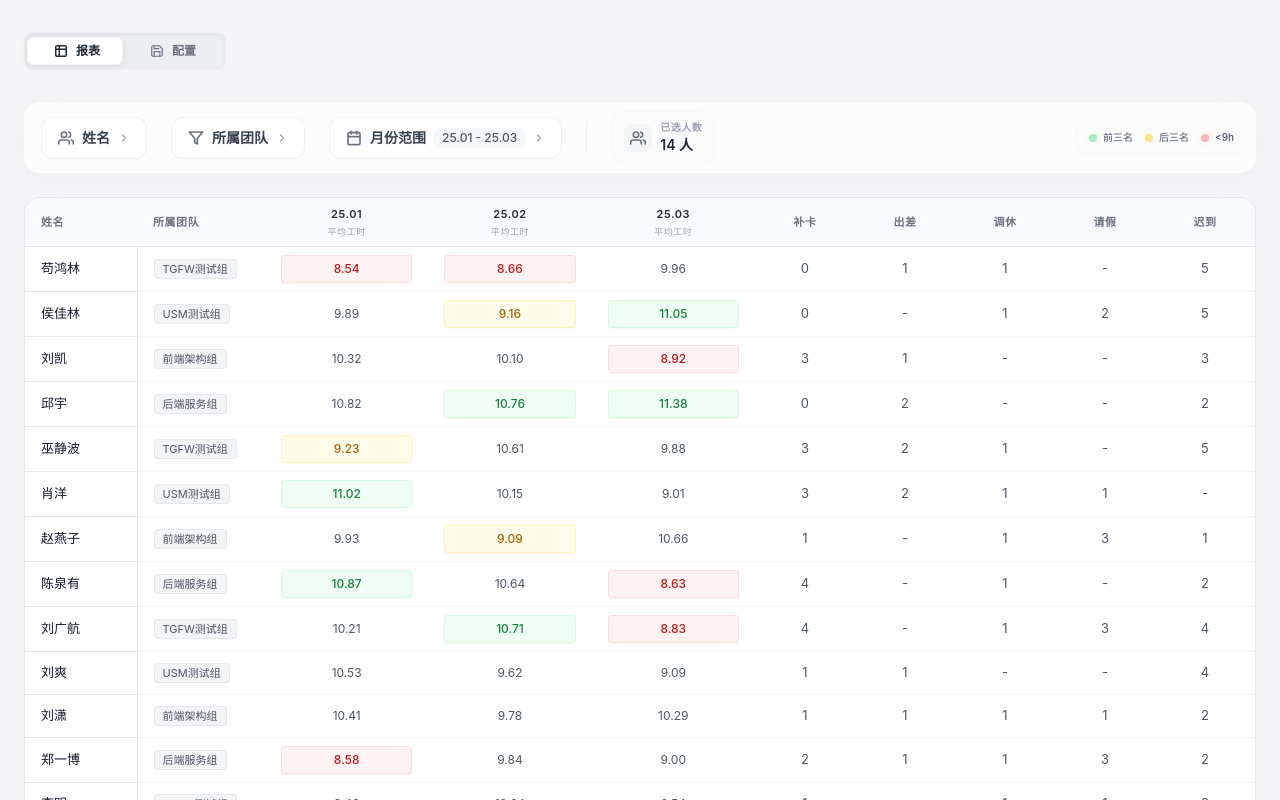
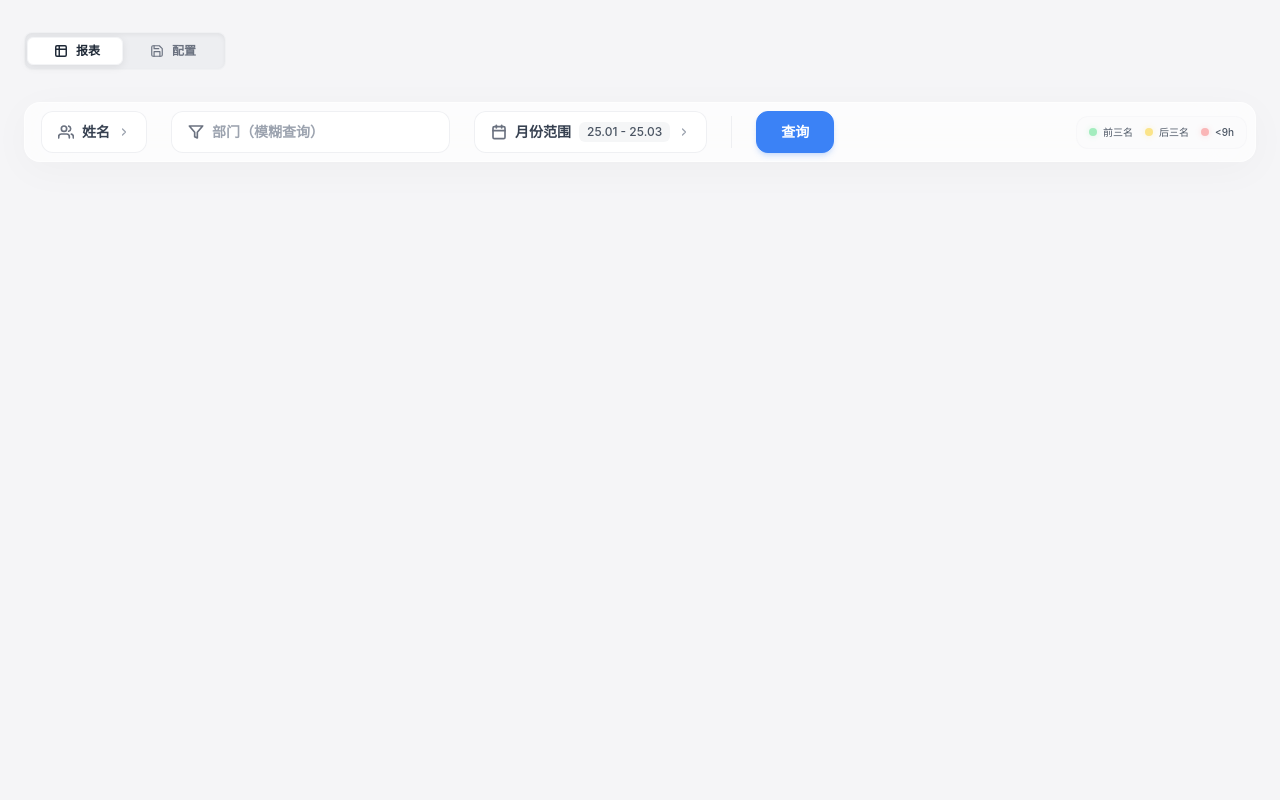
Before and after one commit to FIREGUXBA/vue-test, a Vue app: page /report in a window 1280 px wide. Shown: the top 800 px of the page. Built offline with nearby package versions, Linux system fonts and the light colour scheme.

Commit message:
重构报表数据查询逻辑，更新 API 调用以支持多参数查询，优化月份选择逻辑以满足至少2个月的要求，增强用户交互体验并添加错误提示。

```diff
--- a/src/views/Report.vue
+++ b/src/views/Report.vue
@@ -10,12 +10,83 @@ import IconTrendUp from '../components/icons/IconTrendUp.vue'
 import IconTrendDown from '../components/icons/IconTrendDown.vue'
 import IconClock from '../components/icons/IconClock.vue'
 import { allMonthKeys, getCellColor } from '../utils/data'
+import { queryReportData } from '../utils/api/modules/report'
+const showToast = inject('showToast')
+// 数据状态
+const data = ref([])
+const loading = ref(false)
+const error = ref(null)
+const hasSearched = ref(false) // 是否已执行过查询
 
-const data = inject('data')
+// 筛选条件
 const selectedNames = ref([])
-const selectedDepts = ref([])
+const departmentInput = ref('') // 部门输入框（模糊查询）
 const startMonth = ref('25.01')
 const endMonth = ref('25.03')
+
+// 月份格式转换：25.01 -> 2025-01
+const convertMonthFormat = (monthKey) => {
+  const [year, month] = monthKey.split('.')
+  return `20${year}-${month.padStart(2, '0')}`
+}
+
+// 月份格式转换：2025-08 -> 25.08
+const convertPeriodToMonthKey = (period) => {
+  const [year, month] = period.split('-')
+  return `${year.slice(-2)}.${month}`
+}
+
+// 从 API 返回的数据格式转换为内部格式
+const normalizeData = (apiData) => {
+  if (!Array.isArray(apiData) || apiData.length === 0) {
+    return []
+  }
+
+  // 按员工分组数据
+  const employeeMap = {}
+
+  apiData.forEach(item => {
+    const employeeId = item.employee_id
+    const employee = item.employee || {}
+
+    // 如果该员工还没有记录，创建新记录
+    if (!employeeMap[employeeId]) {
+      employeeMap[employeeId] = {
+        id: item.id || employeeId,
+        name: employee.name || '',
+        dept: employee.second_level_dept || employee.third_level_dept || '',
+        monthlyHours: {},
+        stats: {
+          missingCard: 0,
+          businessTrip: 0,
+          compLeave: 0,
+          leave: 0,
+          late: 0,
+          earlyLeave: 0
+        },
+        hours: 0 // 用于统计总工时
+      }
+    }
+
+    // 转换月份格式并添加工时数据
+    const monthKey = convertPeriodToMonthKey(item.period)
+    employeeMap[employeeId].monthlyHours[monthKey] = item.avg_work_hours || 0
+
+    // 累计统计数据（补卡、迟到等应该累计）
+    const stats = employeeMap[employeeId].stats
+    stats.missingCard += item.card_fix_count || 0
+    stats.businessTrip += item.business_trip_days || 0
+    stats.leave += item.leave_days_total || 0
+    stats.late += item.late_count || 0
+    stats.earlyLeave += item.early_leave_count || 0
+
+    // 累计总工时（使用总工时）
+    employeeMap[employeeId].hours += item.total_work_hours || 0
+  })
+
+  // 转换为数组并返回
+  return Object.values(employeeMap)
+}
 
 // 计算选择的月份数量
 const selectedMonthCount = computed(() => {
@@ -27,16 +98,20 @@ const selectedMonthCount = computed(() => {
   return endIdx - startIdx + 1
 })
 
-// 验证月份范围是否满足至少6个月的要求
+// 验证月份范围是否满足至少2个月的要求
 const isMonthRangeValid = computed(() => {
-  return selectedMonthCount.value >= 3
+  return selectedMonthCount.value >= 2
 })
 const showNameDropdown = ref(false)
-const showDeptDropdown = ref(false)
 const showMonthDropdown = ref(false)
 
-const allNames = computed(() => [...new Set(data.value.map(i => i.name))].sort())
-const allDepts = computed(() => [...new Set(data.value.map(i => i.dept))].sort())
+// 从已查询的数据中获取所有姓名列表（用于下拉选择）
+const allNames = computed(() => {
+  if (!hasSearched.value || data.value.length === 0) {
+    return []
+  }
+  return [...new Set(data.value.map(i => i.name))].sort()
+})
 
 // 根据选择的月份范围生成月份列表
 const monthKeys = computed(() => {
@@ -48,17 +123,54 @@ const monthKeys = computed(() => {
   return allMonthKeys.slice(startIdx, endIdx + 1)
 })
 
+// 查询报表数据
+const handleQuery = async () => {
+  loading.value = true
+  error.value = null
+
+  try {
+    const params = {
+      start_month: convertMonthFormat(startMonth.value),
+      end_month: convertMonthFormat(endMonth.value)
+    }
+
+    // 添加可选参数：姓名列表
+    if (selectedNames.value.length > 0) {
+      params.names = selectedNames.value
+    }
+
+    // 添加可选参数：部门模糊查询
+    if (departmentInput.value.trim()) {
+      params.department = departmentInput.value.trim()
+    }
+    showToast('查询中...')
+    const result = await queryReportData(params)
+    data.value = normalizeData(result)
+    hasSearched.value = true
+    showToast('查询成功')
+  } catch (err) {
+    error.value = err.message || '查询失败，请稍后重试'
+    showToast('查询失败，请稍后重试', 'error')
+  } finally {
+    loading.value = false
+  }
+}
+
+// 过滤后的数据（前端筛选，如果需要的话）
 const filteredData = computed(() => {
-  return data.value.filter(item => {
-    const matchesName = selectedNames.value.length === 0 || selectedNames.value.includes(item.name)
-    const matchesDept = selectedDepts.value.length === 0 || selectedDepts.value.includes(item.dept)
-    return matchesName && matchesDept
-  })
+  if (!hasSearched.value) {
+    return []
+  }
+  return data.value
 })
 
 const columnValues = computed(() => {
   const map = {}
-  monthKeys.value.forEach(m => map[m] = filteredData.value.map(row => row.monthlyHours[m]))
+  monthKeys.value.forEach(m => {
+    map[m] = filteredData.value
+      .map(row => row.monthlyHours[m])
+      .filter(val => val !== undefined && val !== null)
+  })
   return map
 })
 
@@ -93,8 +205,10 @@ const footerStats = computed(() => {
   // 1. 平均工时
   let totalSum = 0, totalCount = 0
   currentData.forEach(d => monthKeys.value.forEach(m => {
-    totalSum += d.monthlyHours[m];
-    totalCount++
+    if (d.monthlyHours[m] !== undefined && d.monthlyHours[m] !== null) {
+      totalSum += d.monthlyHours[m];
+      totalCount++
+    }
   }))
   const avgAll = totalCount > 0 ? (totalSum / totalCount).toFixed(2) : '0.00'
 
@@ -140,8 +254,8 @@ watch([startMonth, endMonth], ([start, end]) => {
   }
 
   const monthCount = endIdx - startIdx + 1
-  if (monthCount < 3) {
-    const newEndIdx = Math.min(startIdx + 2, allMonthKeys.length - 1)
+  if (monthCount < 2) {
+    const newEndIdx = Math.min(startIdx + 1, allMonthKeys.length - 1)
     endMonth.value = allMonthKeys[newEndIdx]
   }
 })
@@ -149,23 +263,13 @@ watch([startMonth, endMonth], ([start, end]) => {
 const toggleNameDropdown = () => {
   const wasOpen = showNameDropdown.value
   showNameDropdown.value = false
-  showDeptDropdown.value = false
   showMonthDropdown.value = false
   showNameDropdown.value = !wasOpen
-}
-
-const toggleDeptDropdown = () => {
-  const wasOpen = showDeptDropdown.value
-  showNameDropdown.value = false
-  showDeptDropdown.value = false
-  showMonthDropdown.value = false
-  showDeptDropdown.value = !wasOpen
 }
 
 const toggleMonthDropdown = () => {
   const wasOpen = showMonthDropdown.value
   showNameDropdown.value = false
-  showDeptDropdown.value = false
   showMonthDropdown.value = false
   showMonthDropdown.value = !wasOpen
 }
@@ -173,7 +277,6 @@ const toggleMonthDropdown = () => {
 const handleClickOutside = (event) => {
   if (!event.target.closest('.dropdown-container')) {
     showNameDropdown.value = false
-    showDeptDropdown.value = false
     showMonthDropdown.value = false
   }
 }
@@ -216,6 +319,9 @@ onUnmounted(() => {
                     class="text-xs text-blue-500 hover:text-blue-600 font-medium transition-colors duration-200 px-2 py-1 rounded-md hover:bg-blue-50">清空</button>
                 </div>
                 <div class="p-2 space-y-1">
+                  <div v-if="allNames.length === 0" class="p-4 text-center text-xs text-gray-400">
+                    请先查询数据以显示姓名列表
+                  </div>
                   <label v-for="name in allNames" :key="name"
                     class="flex items-center gap-2 p-2 rounded-lg hover:bg-blue-50/50 cursor-pointer transition-all duration-200 group/item">
                     <input type="checkbox" :value="name" v-model="selectedNames" @click.stop
@@ -230,42 +336,18 @@ onUnmounted(() => {
           </transition>
         </div>
 
-        <!-- 选择所属团队 -->
-        <div class="relative dropdown-container">
-          <button @click.stop="toggleDeptDropdown"
-            class="flex items-center gap-2 px-4 py-2.5 rounded-xl text-sm font-semibold transition-all duration-300 border relative overflow-hidden group"
-            :class="showDeptDropdown || selectedDepts.length > 0
-              ? 'bg-blue-50/90 hover:bg-blue-50 text-blue-700 border-blue-300/50 shadow-md shadow-blue-500/10 backdrop-blur-sm'
-              : 'bg-white/80 hover:bg-white text-gray-700 border-gray-200/60 hover:border-blue-500/30 hover:shadow-sm backdrop-blur-sm'">
-            <IconFilter class="w-4 h-4 transition-colors duration-300"
-              :class="showDeptDropdown || selectedDepts.length > 0 ? 'text-blue-600' : 'text-gray-500'">
-            </IconFilter>
-            <span>所属团队</span>
-            <IconChevronRight class="w-3 h-3 transition-all duration-300"
-              :class="showDeptDropdown ? 'rotate-90 text-blue-600' : 'text-gray-400'"></IconChevronRight>
-          </button>
-          <transition name="dropdown">
-            <div v-if="showDeptDropdown" @click.stop
-              class="absolute top-full left-0 mt-2 w-48 bg-white/95 backdrop-blur-xl rounded-xl border border-gray-200/60 shadow-[0_8px_40px_rgba(0,0,0,0.12)] z-[100] max-h-80 overflow-y-auto custom-scrollbar">
-              <div class="p-2">
-                <div class="flex items-center justify-between p-2 border-b border-gray-100">
-                  <span class="text-xs font-semibold text-gray-500">选择团队</span>
-                  <button @click.stop="selectedDepts = []"
-                    class="text-xs text-blue-500 hover:text-blue-600 font-medium transition-colors duration-200 px-2 py-1 rounded-md hover:bg-blue-50">清空</button>
-                </div>
-                <div class="p-2 space-y-1">
-                  <label v-for="dept in allDepts" :key="dept"
-                    class="flex items-center gap-2 p-2 rounded-lg hover:bg-blue-50/50 cursor-pointer transition-all duration-200 group/item">
-                    <input type="checkbox" :value="dept" v-model="selectedDepts" @click.stop
-                      class="w-4 h-4 rounded border-gray-300 text-blue-500 focus:ring-2 focus:ring-blue-500/30 focus:ring-offset-0 transition-all duration-200 cursor-pointer" />
-                    <span
-                      class="text-sm text-gray-700 group-hover/item:text-blue-700 transition-colors duration-200">{{
-                      dept }}</span>
-                  </label>
-                </div>
-              </div>
-            </div>
-          </transition>
+        <!-- 部门输入框（模糊查询） -->
+        <div class="relative">
+          <div class="flex items-center gap-2 px-4 py-2.5 rounded-xl text-sm font-semibold transition-all duration-300 border bg-white/80 hover:bg-white text-gray-700 border-gray-200/60 hover:border-blue-500/30 hover:shadow-sm backdrop-blur-sm">
+            <IconFilter class="w-4 h-4 text-gray-500"></IconFilter>
+            <input
+              v-model="departmentInput"
+              type="text"
+              placeholder="部门（模糊查询）"
+              class="flex-1 outline-none bg-transparent text-sm text-gray-700 placeholder-gray-400 min-w-[120px]"
+              @keyup.enter="handleQuery"
+            />
+          </div>
         </div>
 
         <!-- 选择月份范围 -->
@@ -318,13 +400,13 @@ onUnmounted(() => {
                         <svg class="w-3 h-3" fill="currentColor" viewBox="0 0 20 20">
                           <path fill-rule="evenodd" d="M10 18a8 8 0 100-16 8 8 0 000 16zm3.707-9.293a1 1 0 00-1.414-1.414L9 10.586 7.707 9.293a1 1 0 00-1.414 1.414l2 2a1 1 0 001.414 0l4-4z" clip-rule="evenodd" />
                         </svg>
-                        满足要求（至少3个月）
+                        满足要求（至少2个月）
                       </span>
                       <span v-else class="flex items-center gap-1">
                         <svg class="w-3 h-3" fill="currentColor" viewBox="0 0 20 20">
                           <path fill-rule="evenodd" d="M8.257 3.099c.765-1.36 2.722-1.36 3.486 0l5.58 9.92c.75 1.334-.213 2.98-1.742 2.98H4.42c-1.53 0-2.493-1.646-1.743-2.98l5.58-9.92zM11 13a1 1 0 11-2 0 1 1 0 012 0zm-1-8a1 1 0 00-1 1v3a1 1 0 002 0V6a1 1 0 00-1-1z" clip-rule="evenodd" />
                         </svg>
-                        至少需要选择3个月
+                        至少需要选择2个月
                       </span>
                     </div>
                   </div>
@@ -336,14 +418,30 @@ onUnmounted(() => {
 
         <div class="h-8 w-px bg-gray-200/60 transition-opacity duration-300"></div>
 
+        <!-- 查询按钮 -->
+        <button
+          @click="handleQuery"
+          :disabled="loading || !isMonthRangeValid"
+          class="flex items-center gap-2 px-6 py-2.5 rounded-xl text-sm font-semibold transition-all duration-300 border relative overflow-hidden group disabled:opacity-50 disabled:cursor-not-allowed"
+          :class="loading || !isMonthRangeValid
+            ? 'bg-gray-100 text-gray-400 border-gray-200'
+            : 'bg-blue-500 hover:bg-blue-600 text-white border-blue-500 shadow-md shadow-blue-500/20 hover:shadow-lg hover:shadow-blue-500/30'">
+          <svg v-if="loading" class="animate-spin h-4 w-4" xmlns="http://www.w3.org/2000/svg" fill="none" viewBox="0 0 24 24">
+            <circle class="opacity-25" cx="12" cy="12" r="10" stroke="currentColor" stroke-width="4"></circle>
+            <path class="opacity-75" fill="currentColor" d="M4 12a8 8 0 018-8V0C5.373 0 0 5.373 0 12h4zm2 5.291A7.962 7.962 0 014 12H0c0 3.042 1.135 5.824 3 7.938l3-2.647z"></path>
+          </svg>
+          <span v-else>查询</span>
+        </button>
+
         <div
+          v-if="hasSearched"
           class="flex items-center gap-2 px-3 py-2 rounded-xl bg-gray-50/50 border border-gray-100/50 hover:bg-gray-50 transition-all duration-300 group">
           <div
             class="bg-gray-100/80 p-1.5 rounded-lg text-gray-500 group-hover:bg-blue-100 group-hover:text-blue-600 transition-all duration-300">
             <IconUsers class="w-4 h-4"></IconUsers>
           </div>
           <div class="flex flex-col">
-            <span class="text-[10px] font-semibold text-gray-400 uppercase tracking-wider">已选人数</span>
+            <span class="text-[10px] font-semibold text-gray-400 uppercase tracking-wider">查询结果</span>
             <span
               class="text-sm font-semibold text-gray-800 group-hover:text-blue-700 transition-colors duration-300">{{
               filteredData.length }} 人</span>
@@ -371,7 +469,16 @@ onUnmounted(() => {
       </div>
     </div>
 
-    <div class="rounded-2xl overflow-hidden bg-white border border-gray-200 shadow-sm">
+    <!-- 错误提示 -->
+    <div v-if="error" class="rounded-xl bg-red-50 border border-red-200 p-4 flex items-center gap-3">
+      <svg class="w-5 h-5 text-red-500 flex-shrink-0" fill="currentColor" viewBox="0 0 20 20">
+        <path fill-rule="evenodd" d="M10 18a8 8 0 100-16 8 8 0 000 16zM8.707 7.293a1 1 0 00-1.414 1.414L8.586 10l-1.293 1.293a1 1 0 101.414 1.414L10 11.414l1.293 1.293a1 1 0 001.414-1.414L11.414 10l1.293-1.293a1 1 0 00-1.414-1.414L10 8.586 8.707 7.293z" clip-rule="evenodd" />
+      </svg>
+      <span class="text-sm text-red-700">{{ error }}</span>
+    </div>
+
+    <!-- 数据表格（仅在查询后显示） -->
+    <div v-if="hasSearched && !loading" class="rounded-2xl overflow-hidden bg-white border border-gray-200 shadow-sm">
       <div class="overflow-x-auto custom-scrollbar">
         <table class="min-w-full border-collapse">
           <thead>
@@ -398,7 +505,8 @@ onUnmounted(() => {
                 <span class="px-2 py-0.5 rounded bg-gray-100 text-[11px] border border-gray-200">{{ row.dept }}</span>
               </td>
               <td v-for="m in monthKeys" :key="m" class="px-4 py-2 text-[13px] text-gray-700 border-b border-gray-100 whitespace-nowrap text-center">
-                <div class="py-1 rounded text-[12px]" :class="getCellColor(row.monthlyHours[m], columnValues[m])">{{ row.monthlyHours[m].toFixed(2) }}</div>
+                <div v-if="row.monthlyHours[m] !== undefined && row.monthlyHours[m] !== null" class="py-1 rounded text-[12px]" :class="getCellColor(row.monthlyHours[m], columnValues[m])">{{ row.monthlyHours[m].toFixed(2) }}</div>
+                <div v-else class="py-1 rounded text-[12px] text-gray-400">-</div>
               </td>
               <td class="px-4 py-2 text-[13px] text-gray-600 border-b border-gray-100 whitespace-nowrap text-center">{{ row.stats.missingCard }}</td>
               <td class="px-4 py-2 text-[13px] text-gray-600 border-b border-gray-100 whitespace-nowrap text-center">{{ row.stats.businessTrip || '-' }}</td>
@@ -411,7 +519,25 @@ onUnmounted(() => {
       </div>
     </div>
 
-    <div class="grid grid-cols-2 md:grid-cols-3 xl:grid-cols-5 gap-5 pb-12">
+    <!-- 加载状态 -->
+    <div v-if="loading" class="flex flex-col items-center justify-center py-20">
+      <svg class="animate-spin h-12 w-12 text-blue-500 mb-4" xmlns="http://www.w3.org/2000/svg" fill="none" viewBox="0 0 24 24">
+        <circle class="opacity-25" cx="12" cy="12" r="10" stroke="currentColor" stroke-width="4"></circle>
+        <path class="opacity-75" fill="currentColor" d="M4 12a8 8 0 018-8V0C5.373 0 0 5.373 0 12h4zm2 5.291A7.962 7.962 0 014 12H0c0 3.042 1.135 5.824 3 7.938l3-2.647z"></path>
+      </svg>
+      <p class="text-gray-500 text-sm">正在查询数据...</p>
+    </div>
+
+    <!-- 空状态提示 -->
+    <div v-if="hasSearched && !loading && filteredData.length === 0" class="flex flex-col items-center justify-center py-20 bg-white rounded-2xl border border-gray-200">
+      <svg class="w-16 h-16 text-gray-300 mb-4" fill="none" stroke="currentColor" viewBox="0 0 24 24">
+        <path stroke-linecap="round" stroke-linejoin="round" stroke-width="2" d="M9 12h6m-6 4h6m2 5H7a2 2 0 01-2-2V5a2 2 0 012-2h5.586a1 1 0 01.707.293l5.414 5.414a1 1 0 01.293.707V19a2 2 0 01-2 2z" />
+      </svg>
+      <p class="text-gray-500 text-sm">暂无数据，请调整查询条件后重试</p>
+    </div>
+
+    <!-- 统计卡片（仅在查询后显示） -->
+    <div v-if="hasSearched && !loading && filteredData.length > 0" class="grid grid-cols-2 md:grid-cols-3 xl:grid-cols-5 gap-5 pb-12">
 
       <SummaryCard
         title="平均工时"
```
Also changed, not shown: src/utils/api/modules/report.js (+24 -6 lines), src/views/Config.vue (+8 -8 lines).
